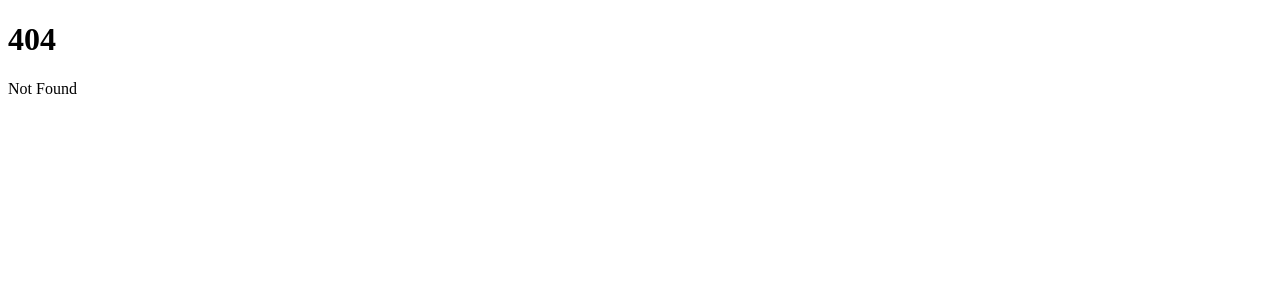
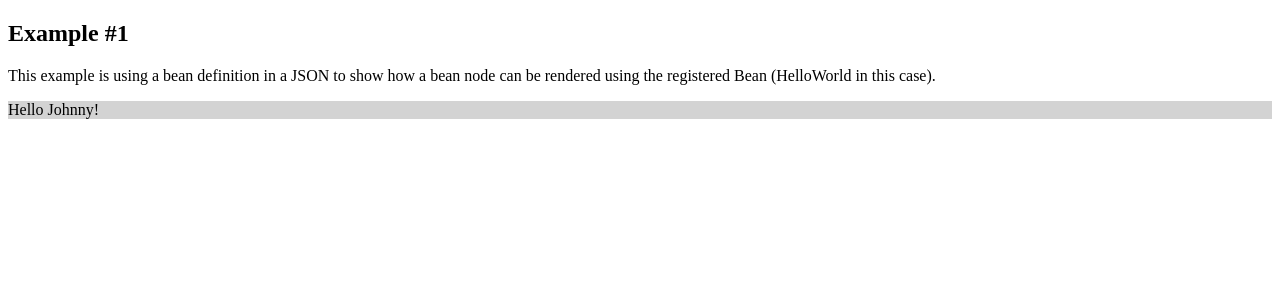
Before and after one commit to jarecsni/beantree, a SvelteKit app: page /examples/one in a window 1280 px wide. Before the commit this address had no page. Shown: the top 300 px of the page. Built offline with nearby package versions, Linux system fonts and the light colour scheme.

Commit message:
Reorganising pages/routing

```diff
--- /dev/null
+++ b/src/routes/examples/one/+page.svelte
@@ -0,0 +1,23 @@
+
+<h2>Example #1</h2>
+<p>
+    This example is using a bean definition in a JSON to show how a bean node can be rendered using the registered
+    Bean (HelloWorld in this case).
+</p>
+
+<div class="content">
+    <BeanTreeWalker {bean}/>
+</div>
+
+<script lang="ts">
+	import BeanTreeWalker from '$lib/beans/BeanTreeWalker.svelte';
+    import {init} from '../../../application';
+    import bean from './example1.json';
+    init();
+</script>
+
+<style>
+    .content {
+        background: lightgray
+    }
+</style>
```
Also changed, not shown: src/routes/+page.svelte (+1 -8 lines), src/routes/examples/one/example1.json (renamed from src/routes/example1.json).
